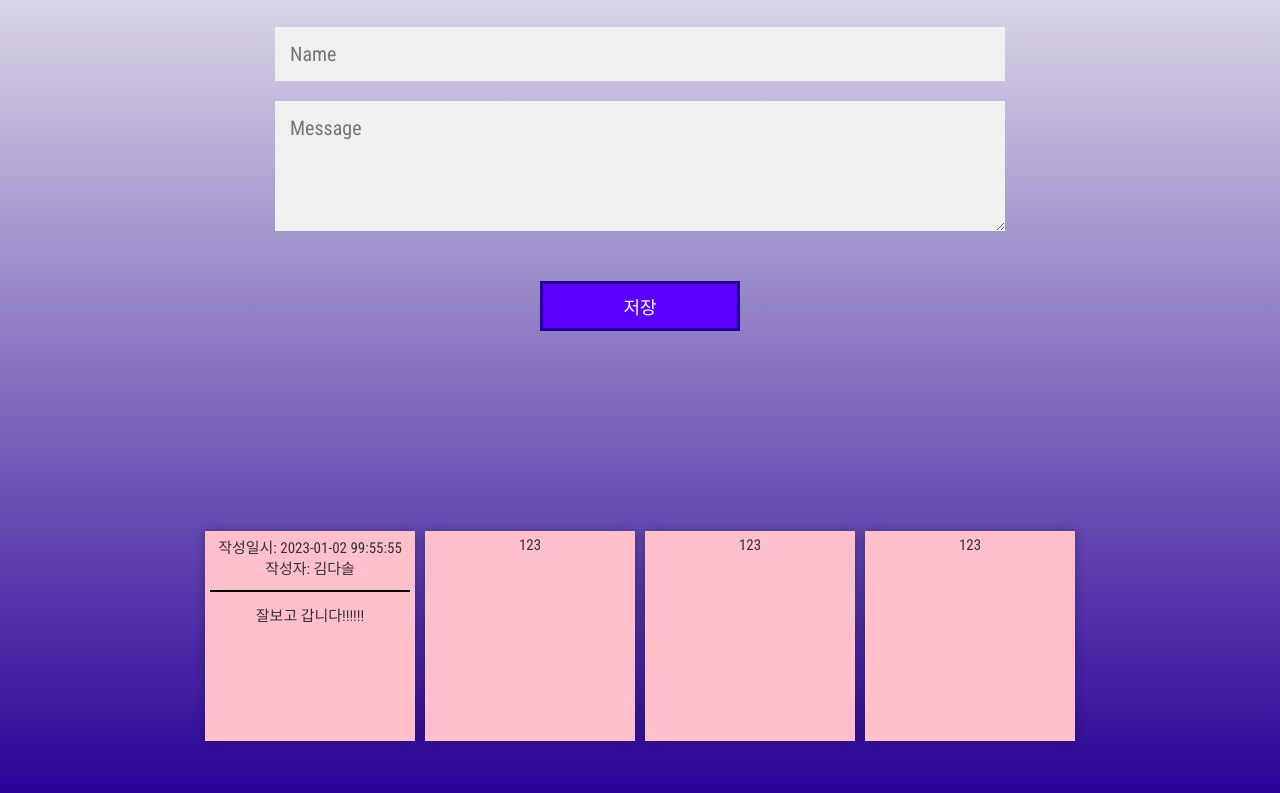
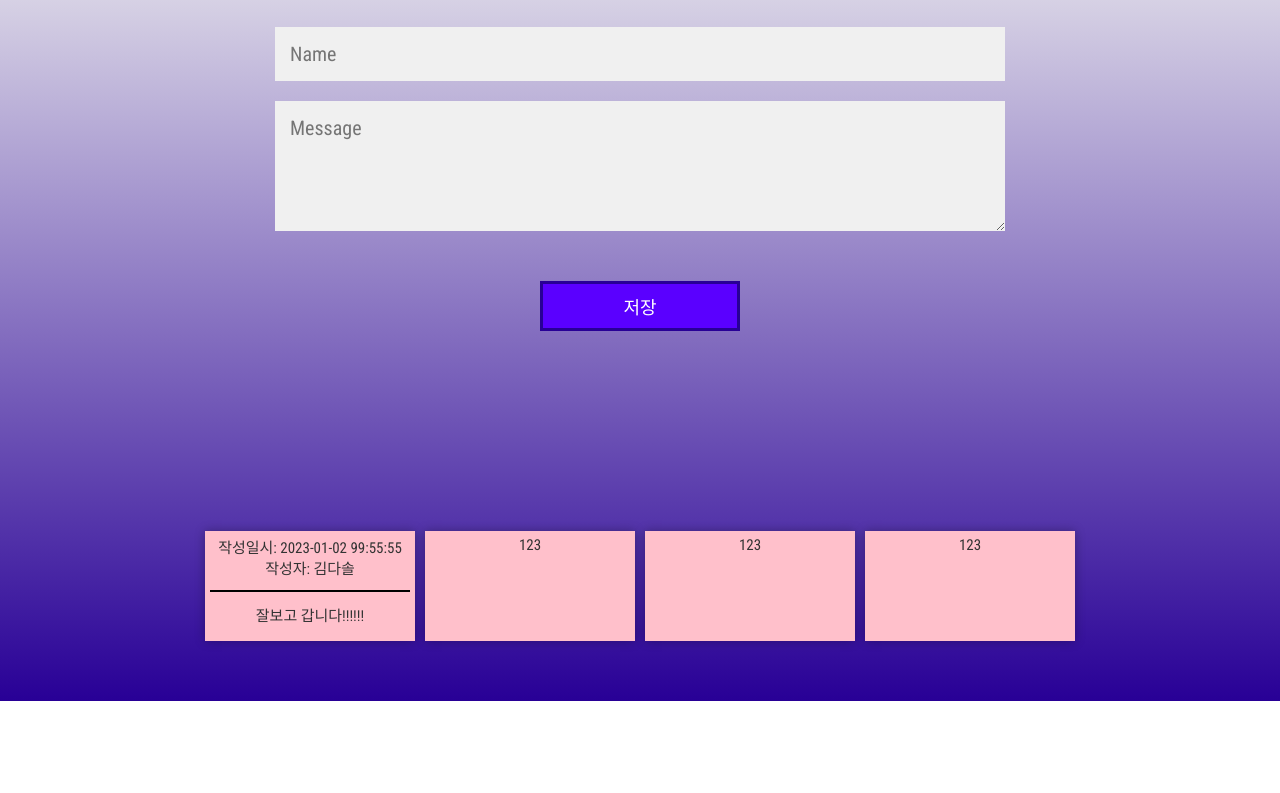
Before and after one commit to dasolkim7/2024_portfolio, a plain HTML site: page portfolio-frontend/index.html in a window 1280 px wide. Shown: the part 3027-3820 px from the top of the page. After the commit the page ends 3728 px from the top, so only its background shows below. Drawn offline with nearby package versions, Linux system fonts and the light colour scheme; no server answers.

Commit message:
방명록 크기 변경

```diff
--- a/portfolio-frontend/scripts/todo.js
+++ b/portfolio-frontend/scripts/todo.js
@@ -28,7 +28,7 @@ function fillTodoDiv(todoDiv, todo) {
   todoDiv.appendChild(hr2);
 
   const contentP = document.createElement("p");
-  contentP.textContent = todo.item;
+  contentP.innerHTML = content.replace(/\n/g, "<br>"); // \n을 <br>로 치환하여 줄바꿈 처리
   todoDiv.appendChild(contentP);
 }
 
--- a/portfolio-frontend/style.css
+++ b/portfolio-frontend/style.css
@@ -503,7 +503,8 @@ textarea.form-item {
   margin-bottom: 10px;
   font-size: 15px;
   width: 200px; /*calc(100% - 7px); /* 없으면 text size만큼 width가 늘어남 */
-  height: 200px;
+  height: auto; /* 높이를 내용에 따라 자동으로 설정 */
+  min-height: 100px;
   position: relative;
   box-shadow: 0 0 10px rgba(0, 0, 0, 0.3);
   word-wrap: break-word; /*긴 단어가 있을 때 줄바꿈 처리 */
```
